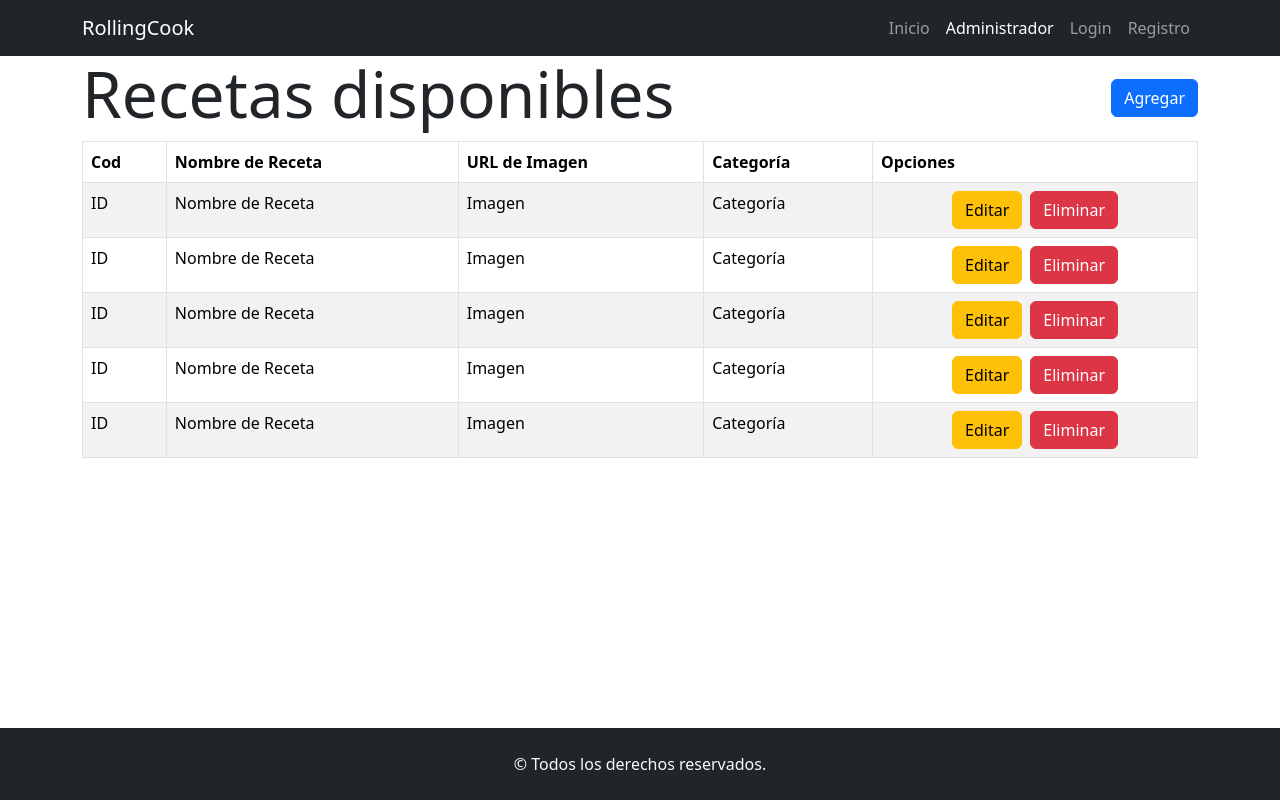
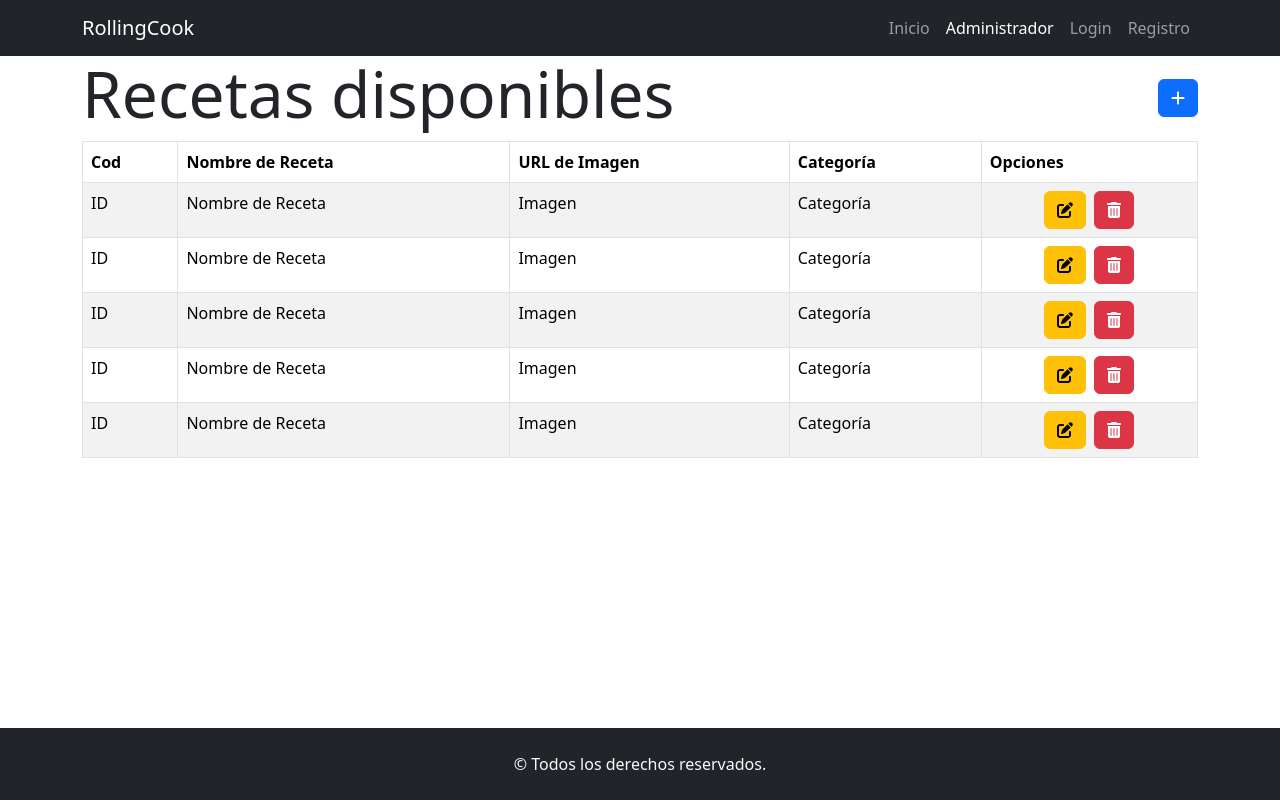
Before and after one commit to lucasecapdevila/react-tp1-ejercicio14, a React (Vite) app: page /admin in a window 1280 px wide. Built offline with nearby package versions, Linux system fonts and the light colour scheme.

Commit message:
se agregan íconos de FontAwesome

```diff
--- a/src/components/pages/Administrador.jsx
+++ b/src/components/pages/Administrador.jsx
@@ -1,6 +1,8 @@
 import { Container, Table } from "react-bootstrap"
 import ItemReceta from "./receta/ItemReceta"
 import { Link } from "react-router-dom"
+import { FontAwesomeIcon } from "@fortawesome/react-fontawesome"
+import { faPlus } from "@fortawesome/free-solid-svg-icons"
 
 const Administrador = () => {
   return (
@@ -8,7 +10,7 @@ const Administrador = () => {
       <Container>
         <div className="d-flex align-items-center justify-content-between">
           <h1 className="display-3">Recetas disponibles</h1>
-          <Link to='admin/crear' className="btn btn-primary">Agregar</Link>
+          <Link to='/admin/crear' className="btn btn-primary"><FontAwesomeIcon icon={faPlus} /></Link>
         </div>
 
         <Table striped bordered responsive>
--- a/src/components/pages/receta/ItemReceta.jsx
+++ b/src/components/pages/receta/ItemReceta.jsx
@@ -1,3 +1,5 @@
+import { faPenToSquare, faTrashCan } from "@fortawesome/free-solid-svg-icons"
+import { FontAwesomeIcon } from "@fortawesome/react-fontawesome"
 import { Button } from "react-bootstrap"
 
 const ItemReceta = () => {
@@ -9,8 +11,8 @@ const ItemReceta = () => {
       <td>Categoría</td>
       <td>
         <div className="d-flex align-items-center justify-content-center">
-          <Button variant="warning" className="me-2">Editar</Button>
-          <Button variant="danger">Eliminar</Button>
+          <Button variant="warning" className="me-2"><FontAwesomeIcon icon={faPenToSquare} /></Button>
+          <Button variant="danger"><FontAwesomeIcon icon={faTrashCan} /></Button>
         </div>
       </td>
     </tr>
```
